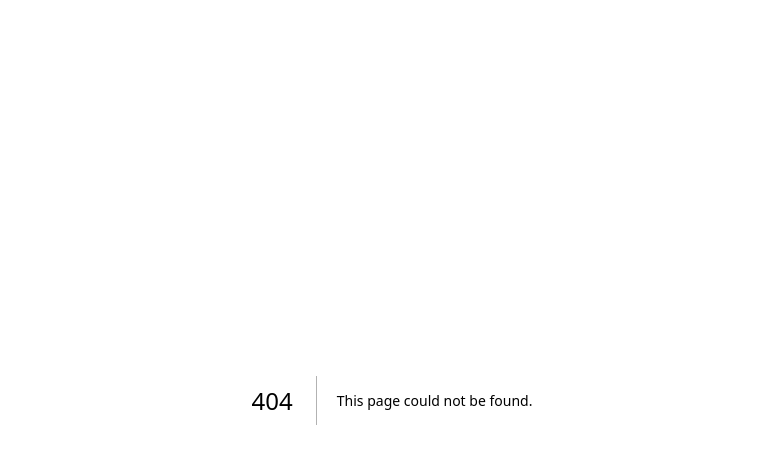
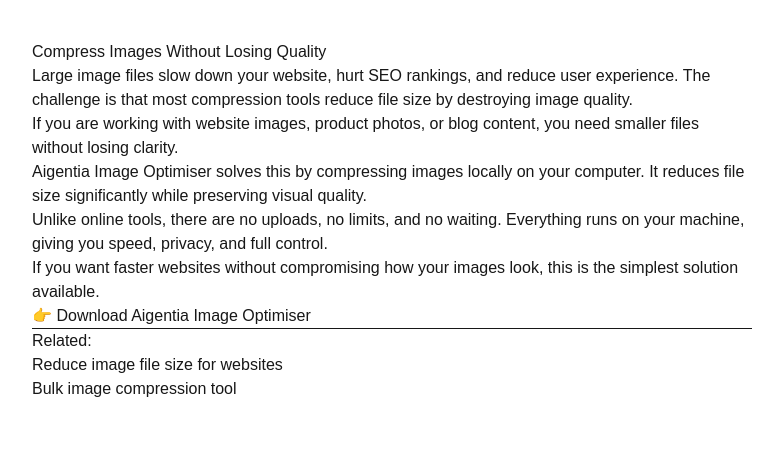
Before and after one commit to DRycroft/aigentia-seo, a Next.js app: page /compress-images-without-losing-quality in a window 1280 px wide. Before the commit this address had no page. Shown: the top 464 px of the page, without its empty margins (248-1023 px from the left). Built offline with nearby package versions, Linux system fonts and the light colour scheme.

Commit message:
Add Image Optimiser SEO pages and first content page

```diff
--- /dev/null
+++ b/app/best-image-optimisation-tool-no-subscription/page.tsx
@@ -0,0 +1,27 @@
+export default function Page() {
+  return (
+    <main style={{ padding: "40px", maxWidth: "800px", margin: "0 auto" }}>
+      <h1>best-image-optimisation-tool-no-subscription</h1>
+
+      <p>
+        Large image files slow down your website and reduce performance.
+        Most tools either degrade quality or require uploads.
+      </p>
+
+      <p>
+        Aigentia Image Optimiser solves this by compressing images locally on your computer,
+        keeping full control and preserving visual quality.
+      </p>
+
+      <p>
+        No uploads. No subscriptions. Just fast, simple optimisation.
+      </p>
+
+      <p>
+        <a href="https://aigentia.io/products/image-optimiser">
+          👉 Try Aigentia Image Optimiser
+        </a>
+      </p>
+    </main>
+  );
+}
--- /dev/null
+++ b/app/bulk-image-compression-tool/page.tsx
@@ -0,0 +1,27 @@
+export default function Page() {
+  return (
+    <main style={{ padding: "40px", maxWidth: "800px", margin: "0 auto" }}>
+      <h1>bulk-image-compression-tool</h1>
+
+      <p>
+        Large image files slow down your website and reduce performance.
+        Most tools either degrade quality or require uploads.
+      </p>
+
+      <p>
+        Aigentia Image Optimiser solves this by compressing images locally on your computer,
+        keeping full control and preserving visual quality.
+      </p>
+
+      <p>
+        No uploads. No subscriptions. Just fast, simple optimisation.
+      </p>
+
+      <p>
+        <a href="https://aigentia.io/products/image-optimiser">
+          👉 Try Aigentia Image Optimiser
+        </a>
+      </p>
+    </main>
+  );
+}
--- /dev/null
+++ b/app/compress-images-without-losing-quality/page.tsx
@@ -0,0 +1,46 @@
+export default function Page() {
+  return (
+    <main style={{ padding: "40px", maxWidth: "800px", margin: "0 auto" }}>
+      <h1>Compress Images Without Losing Quality</h1>
+
+      <p>
+        Large image files slow down your website, hurt SEO rankings, and reduce user experience.
+        The challenge is that most compression tools reduce file size by destroying image quality.
+      </p>
+
+      <p>
+        If you are working with website images, product photos, or blog content,
+        you need smaller files without losing clarity.
+      </p>
+
+      <p>
+        Aigentia Image Optimiser solves this by compressing images locally on your computer.
+        It reduces file size significantly while preserving visual quality.
+      </p>
+
+      <p>
+        Unlike online tools, there are no uploads, no limits, and no waiting.
+        Everything runs on your machine, giving you speed, privacy, and full control.
+      </p>
+
+      <p>
+        If you want faster websites without compromising how your images look,
+        this is the simplest solution available.
+      </p>
+
+      <p>
+        👉 <a href="https://aigentia.io/products/image-optimiser">
+        Download Aigentia Image Optimiser
+        </a>
+      </p>
+
+      <hr />
+
+      <p>Related:</p>
+      <ul>
+        <li><a href="/reduce-image-file-size-for-website">Reduce image file size for websites</a></li>
+        <li><a href="/bulk-image-compression-tool">Bulk image compression tool</a></li>
+      </ul>
+    </main>
+  );
+}
--- /dev/null
+++ b/app/offline-image-compressor-windows/page.tsx
@@ -0,0 +1,27 @@
+export default function Page() {
+  return (
+    <main style={{ padding: "40px", maxWidth: "800px", margin: "0 auto" }}>
+      <h1>offline-image-compressor-windows</h1>
+
+      <p>
+        Large image files slow down your website and reduce performance.
+        Most tools either degrade quality or require uploads.
+      </p>
+
+      <p>
+        Aigentia Image Optimiser solves this by compressing images locally on your computer,
+        keeping full control and preserving visual quality.
+      </p>
+
+      <p>
+        No uploads. No subscriptions. Just fast, simple optimisation.
+      </p>
+
+      <p>
+        <a href="https://aigentia.io/products/image-optimiser">
+          👉 Try Aigentia Image Optimiser
+        </a>
+      </p>
+    </main>
+  );
+}
--- /dev/null
+++ b/app/reduce-image-file-size-for-website/page.tsx
@@ -0,0 +1,27 @@
+export default function Page() {
+  return (
+    <main style={{ padding: "40px", maxWidth: "800px", margin: "0 auto" }}>
+      <h1>reduce-image-file-size-for-website</h1>
+
+      <p>
+        Large image files slow down your website and reduce performance.
+        Most tools either degrade quality or require uploads.
+      </p>
+
+      <p>
+        Aigentia Image Optimiser solves this by compressing images locally on your computer,
+        keeping full control and preserving visual quality.
+      </p>
+
+      <p>
+        No uploads. No subscriptions. Just fast, simple optimisation.
+      </p>
+
+      <p>
+        <a href="https://aigentia.io/products/image-optimiser">
+          👉 Try Aigentia Image Optimiser
+        </a>
+      </p>
+    </main>
+  );
+}
```
